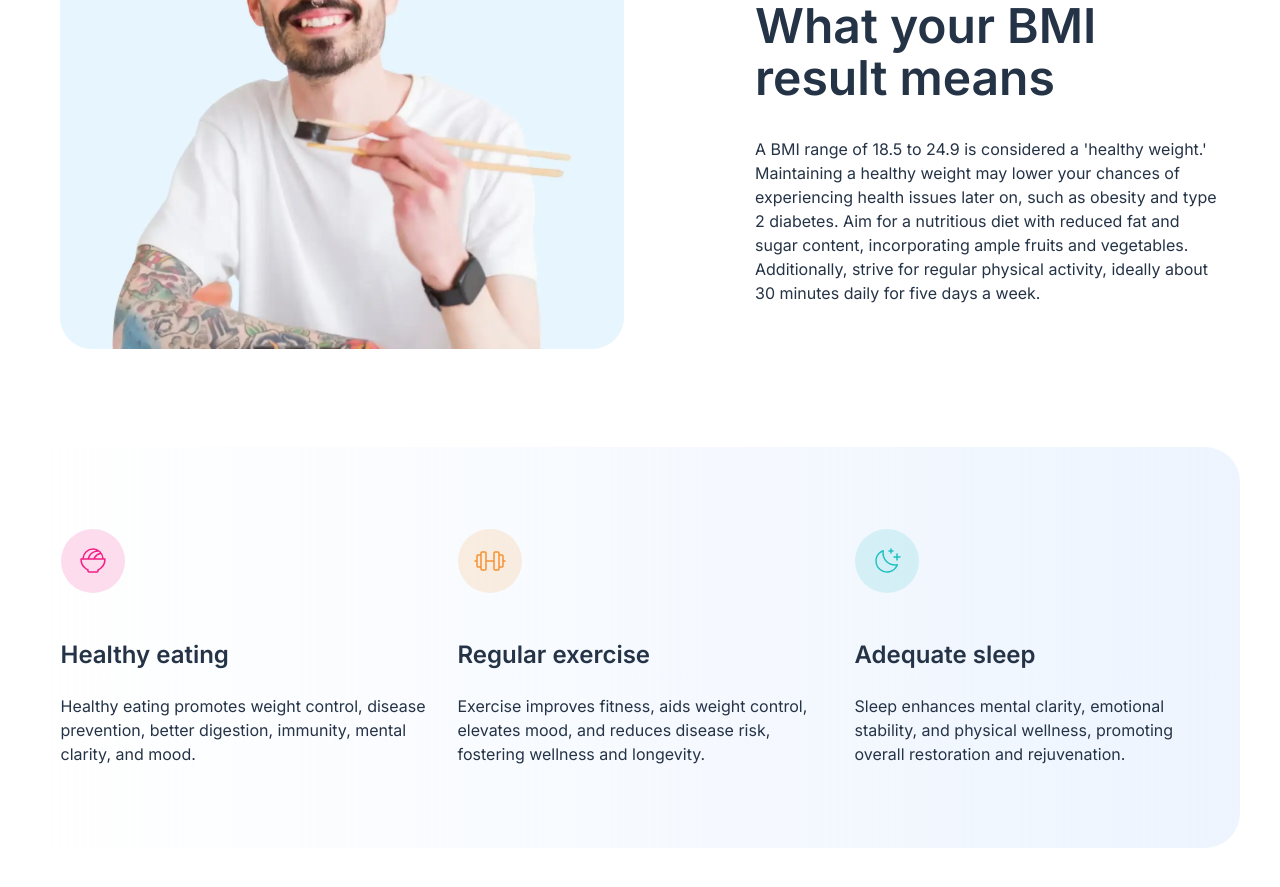
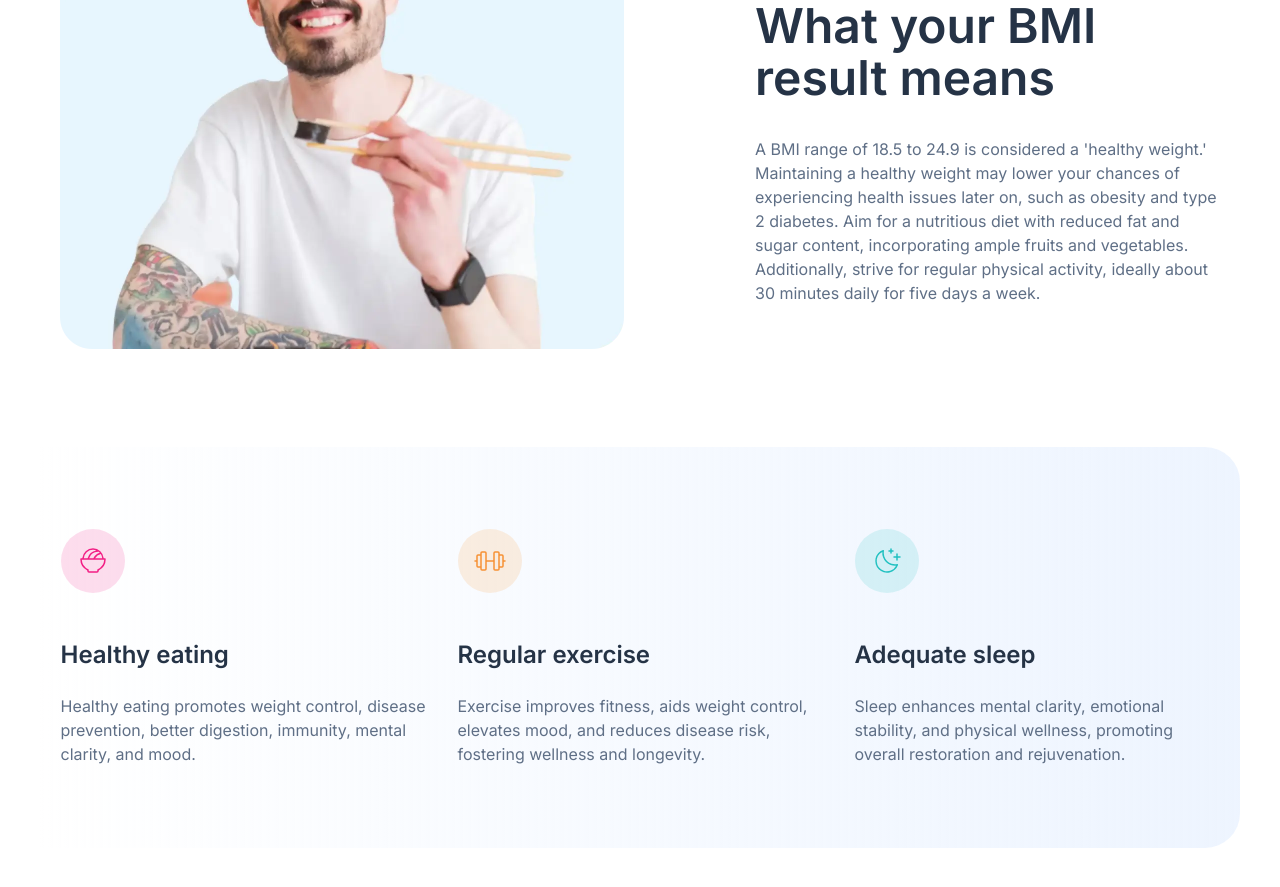
Before and after one commit to kobyrthr/bmi-calculator, a Next.js app: page / in a window 1280 px wide. Shown: the part 1100-1987 px from the top of the page. Built offline with nearby package versions, Linux system fonts and the light colour scheme.

Commit message:
add text-grey-500 to preset-6 typography

```diff
--- a/src/components/ui/bmi-result-section.jsx
+++ b/src/components/ui/bmi-result-section.jsx
@@ -26,7 +26,7 @@ const BMIResultSection = () => {
           <Typography type="preset-2" className="text-blue-900">
             What your BMI result means
           </Typography>
-          <Typography type="preset-6" className="text-blue-900 font-normal">
+          <Typography type="preset-6" className="font-normal">
             A BMI range of 18.5 to 24.9 is considered a 'healthy weight.'
             Maintaining a healthy weight may lower your chances of experiencing
             health issues later on, such as obesity and type 2 diabetes. Aim for
--- a/src/components/ui/limits-section.jsx
+++ b/src/components/ui/limits-section.jsx
@@ -71,7 +71,7 @@ const LimitsSection = () => {
           </Typography>
           <Typography
             type="preset-6"
-            className="font-normal mt-8 max-w-[616px] mx-auto xl:max-w-full text-grey-500"
+            className="font-normal mt-8 max-w-[616px] mx-auto xl:max-w-full"
           >
             Although BMI is often a practical indicator of healthy weight, it is
             not suited for every person. Specific groups should carefully
--- a/src/components/ui/typography.jsx
+++ b/src/components/ui/typography.jsx
@@ -10,7 +10,8 @@ export const typography = cva('text-blue-900', {
       'preset-3': 'font-semibold text-[32px] leading-[110%] tracking-[-5%]',
       'preset-4': 'font-semibold text-[24px] leading-[120%] tracking-[-5%]',
       'preset-5': 'font-semibold text-[20px] leading-[120%] tracking-[-5%]',
-      'preset-6': 'font-semibold text-[16px] leading-[150%] tracking-[-0%]',
+      'preset-6':
+        'text-grey-500 font-semibold text-[16px] leading-[150%] tracking-[-0%]',
       'preset-7': 'font-normal text-[14px] leading-[150%] tracking-[-0%]',
     },
   },
```
